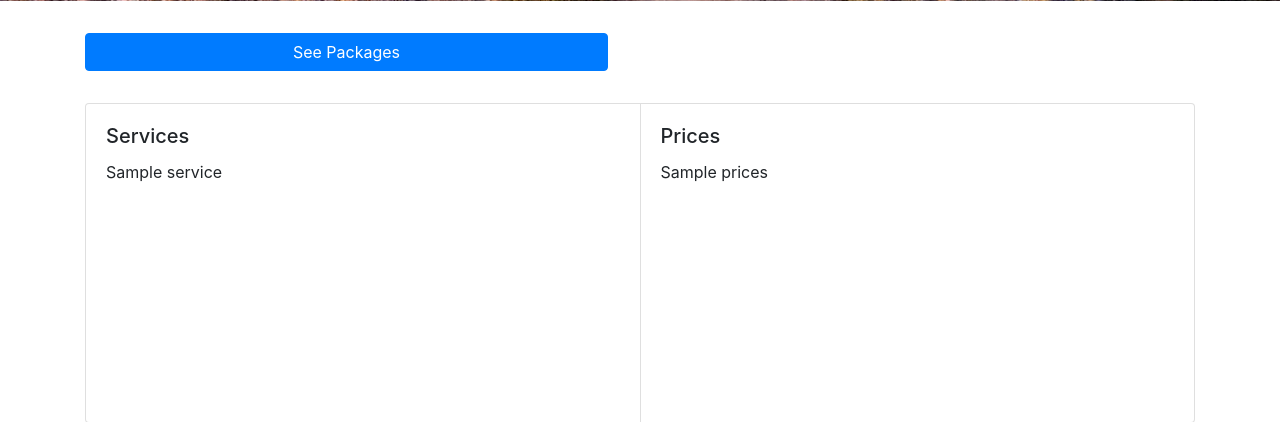
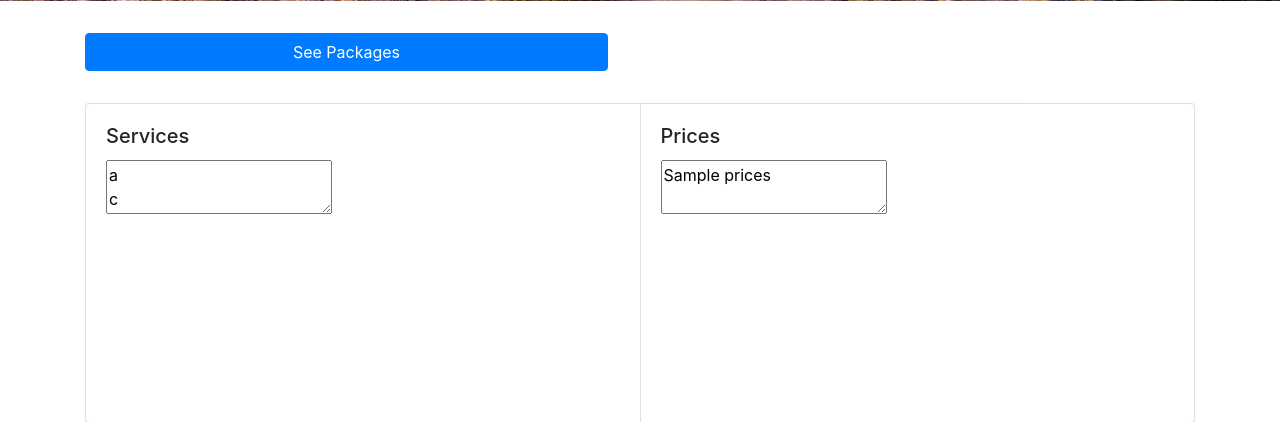
Before and after one commit to Nid989/flask-cloud-app, a Flask app: template flask-app/templates/main.html in a window 1280 px wide. Shown: the part 695-1117 px from the top of the page. Run offline with Flask 2, Linux system fonts and the light colour scheme; the template is opened without the code that fills it: most values are stand-ins (such as "Sample title", 1, 10 or a date in 2020); some libraries are stand-ins or nearby versions.

Commit message:
minor changes

```diff
--- a/flask-app/app.py
+++ b/flask-app/app.py
@@ -12,11 +12,11 @@ def service():
 
     service_req = req.get("http://13.233.19.226:8080/get-service-area")
     city_list = service_req.json()['cities_arr']
-    city_string = '\n'.join(city_list)
+    city_string = ''.join(city_list)
     price_req = req.get("http://13.233.19.226:8081/get-prices")
     price_list = price_req.json()['price_arr']
-    price_string = '\n'.join(price_list)
-    return render_template("main.html", service=f"{city_string}", price=f"{price_string}")
+    price_string = ''.join(price_list)
+    return render_template("main.html", service=f"{city_string}", prices=f"{price_string}")
 #     return render_template("main.html", service=f"{city_string}")
 
 
--- a/flask-app/templates/main.html
+++ b/flask-app/templates/main.html
@@ -34,13 +34,13 @@
 
     <div class="card-body">
       <h5 class="card-title">Services</h5>
-      <p class="card-text">{{service}}</p>
+      <textarea class="card-text">{{"a\nc\nd"}}</textarea>
     </div>
   </div>
   <div class="card" style="height:40vh;margin-bottom: 5em;">
     <div class="card-body">
       <h5 class="card-title">Prices</h5>
-      <p class="card-text">{{prices}}</p>
+      <textarea class="card-text">{{prices}}</textarea>
     </div>
   </div>
 </div>
--- a/price_api/price.js
+++ b/price_api/price.js
@@ -17,7 +17,7 @@ app.get("/", (req, res) => {
 
 var
 	g_payload = {
-		price_arr: ["5999", "8999", "2999", "19999", "7999", "3499"]
+		price_arr: ["5999", "\n8999", "\n2999", "\n19999", "\n7999", "\n3499"]
 	};
 
 var shared_file_path_str = "/my_amazing_shared_folder/price_data.json";
--- a/service_api/service.js
+++ b/service_api/service.js
@@ -17,7 +17,7 @@ app.get("/", (req, res) => {
 
 var
 	g_payload = {
-		cities_arr: ["Andaman 4 Nights / 5 Days", "Srinagar 4 Nights / 5 Days", "Kerala 4 Nights / 5 Days", "Manali 2 Nights / 3 Days", "Mauritius 4 Nights / 5 Days", "Gantok 2 Nights / 3 Days"]
+		cities_arr: ["Andaman 4 Nights / 5 Days", "\nSrinagar 4 Nights / 5 Days", "\nKerala 4 Nights / 5 Days", "\nManali 2 Nights / 3 Days", "\nMauritius 4 Nights / 5 Days", "\nGantok 2 Nights / 3 Days"]
 	};
 
 var shared_file_path_str = "/my_amazing_shared_folder/service_data.json";
```
Also changed, not shown: 1 other file.
